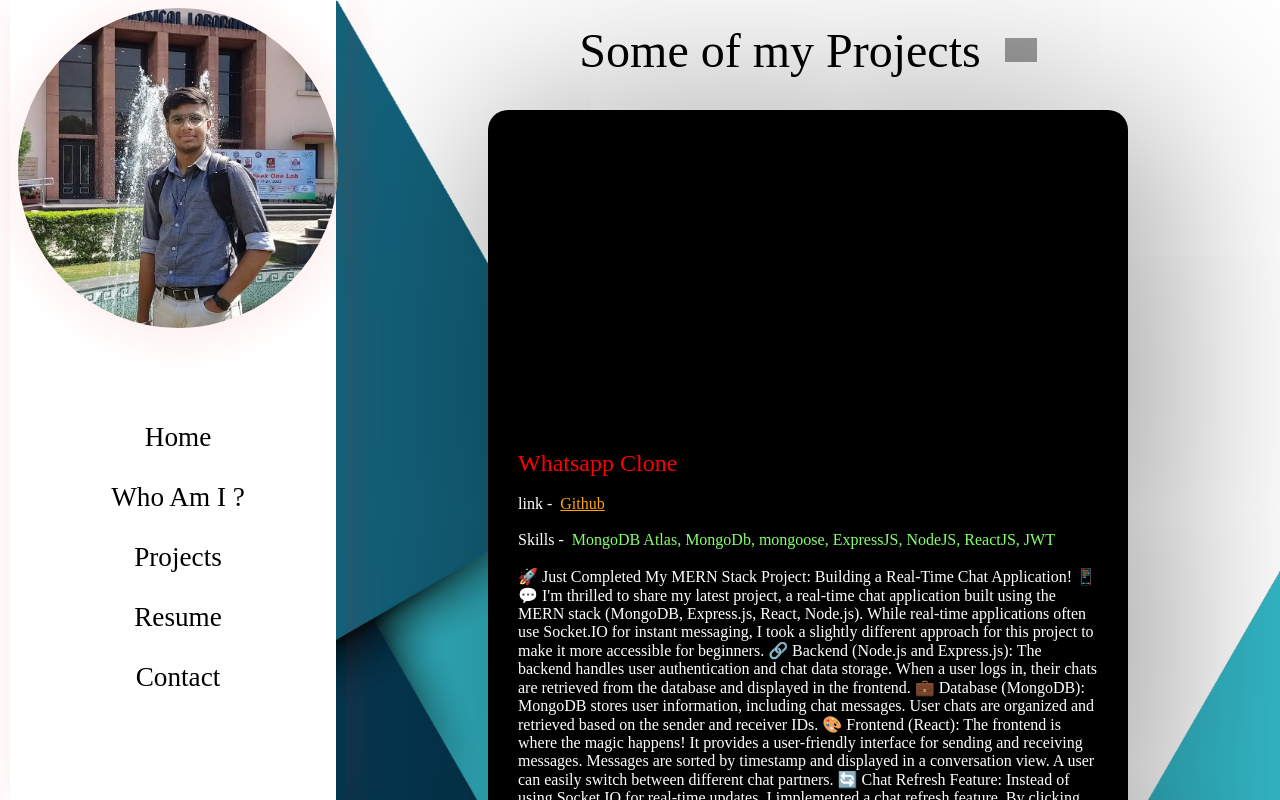
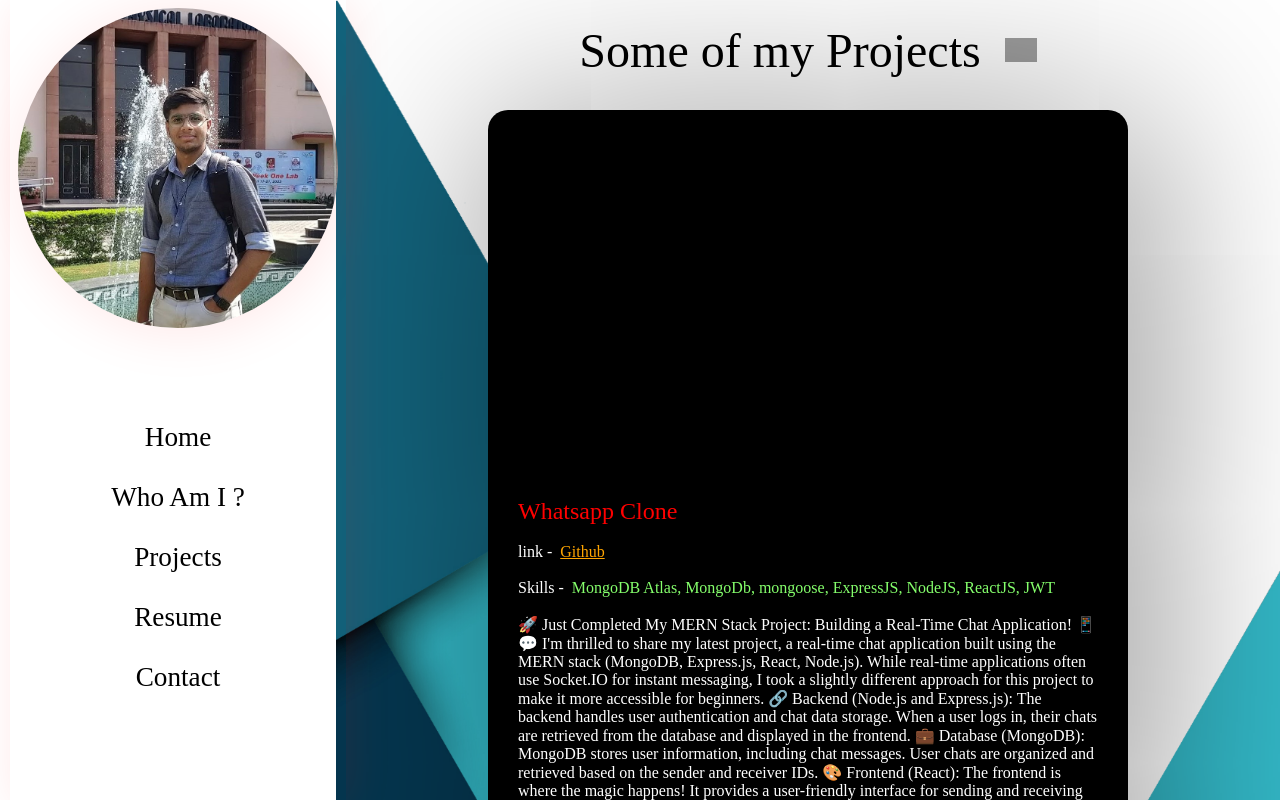
Before and after one commit to Pulkitxm/website, a React (Create React App) app: page /projects in a window 1280 px wide. Built offline with nearby package versions, Linux system fonts and the light colour scheme; grey boxes are pictures that could not be loaded; a web font is replaced by a local one.

Commit message:
fixed card title spacing

```diff
--- a/src/components/components.css
+++ b/src/components/components.css
@@ -159,6 +159,7 @@ ul a:hover {
 }
 
 .card_title {
+    margin-top: 2em;
     font-size: 1.5rem;
     color: red;
 }
```
